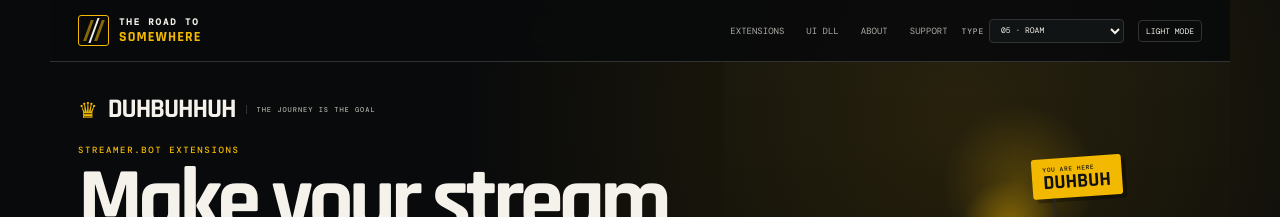
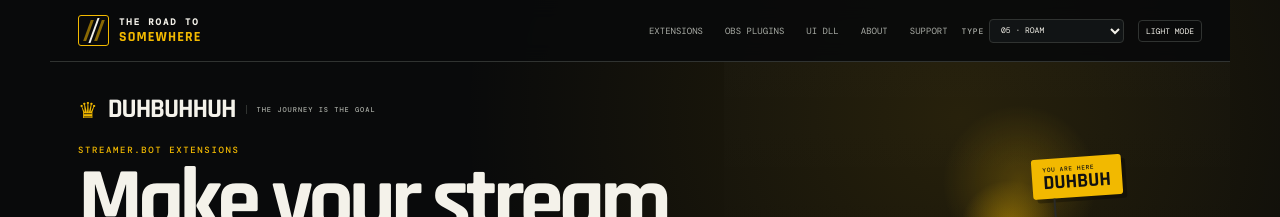
Before and after one commit to DizzyBHigh/road-to-somewhere, a Jekyll site: the page built from index.html, in a window 1280 px wide. Shown: the top 217 px of the page. Built offline with Jekyll 4.4.1, drawn with Linux system fonts in a browser that asks for light colours.

Commit message:
Add OBS Plugins to site navigation

```diff
--- a/_includes/header.html
+++ b/_includes/header.html
@@ -4,6 +4,7 @@
   <div class="header-tools">
     <nav aria-label="Primary">
       <a href="{{ '/#extensions' | relative_url }}">Extensions</a>
+      <a href="{{ '/obs-plugins/' | relative_url }}">OBS Plugins</a>
       <a href="{{ '/dll/' | relative_url }}">UI DLL</a>
       <a href="{{ '/#about' | relative_url }}">About</a>
       <a href="{{ '/#support' | relative_url }}">Support</a>
```
